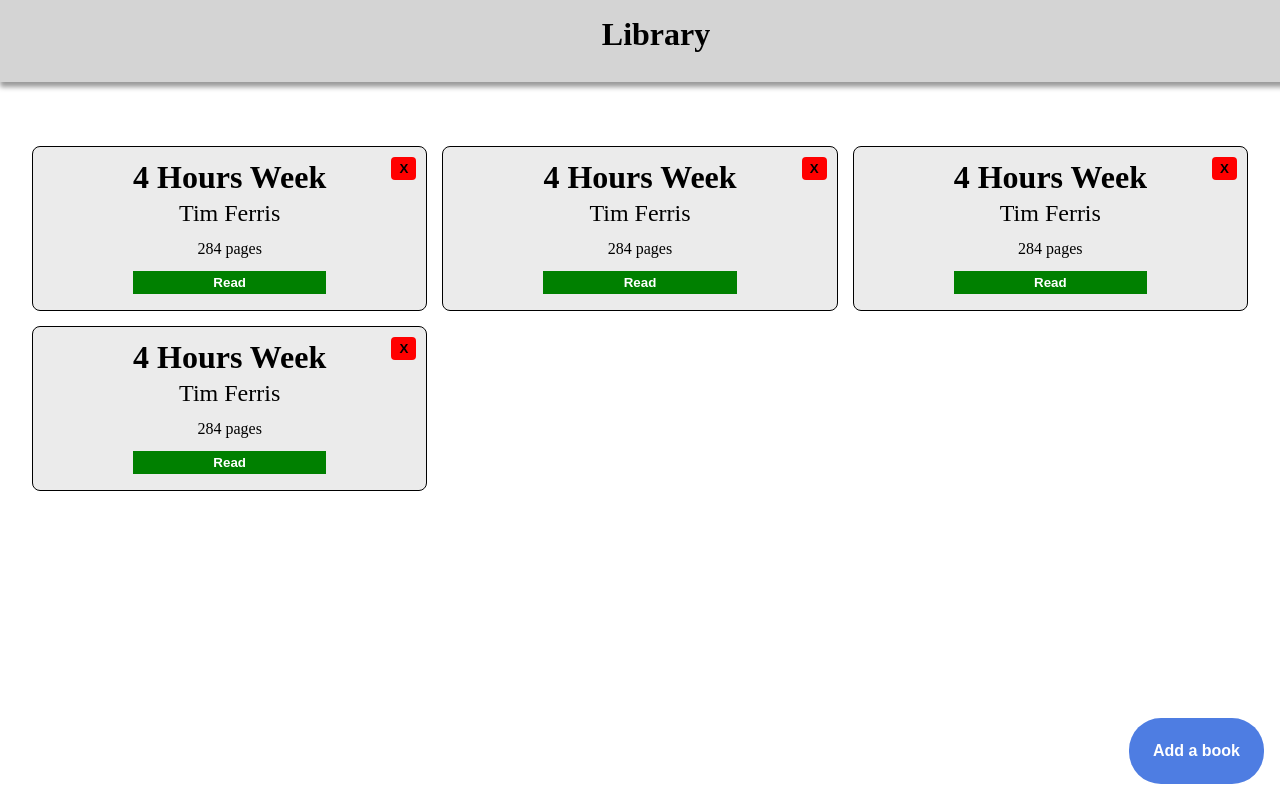
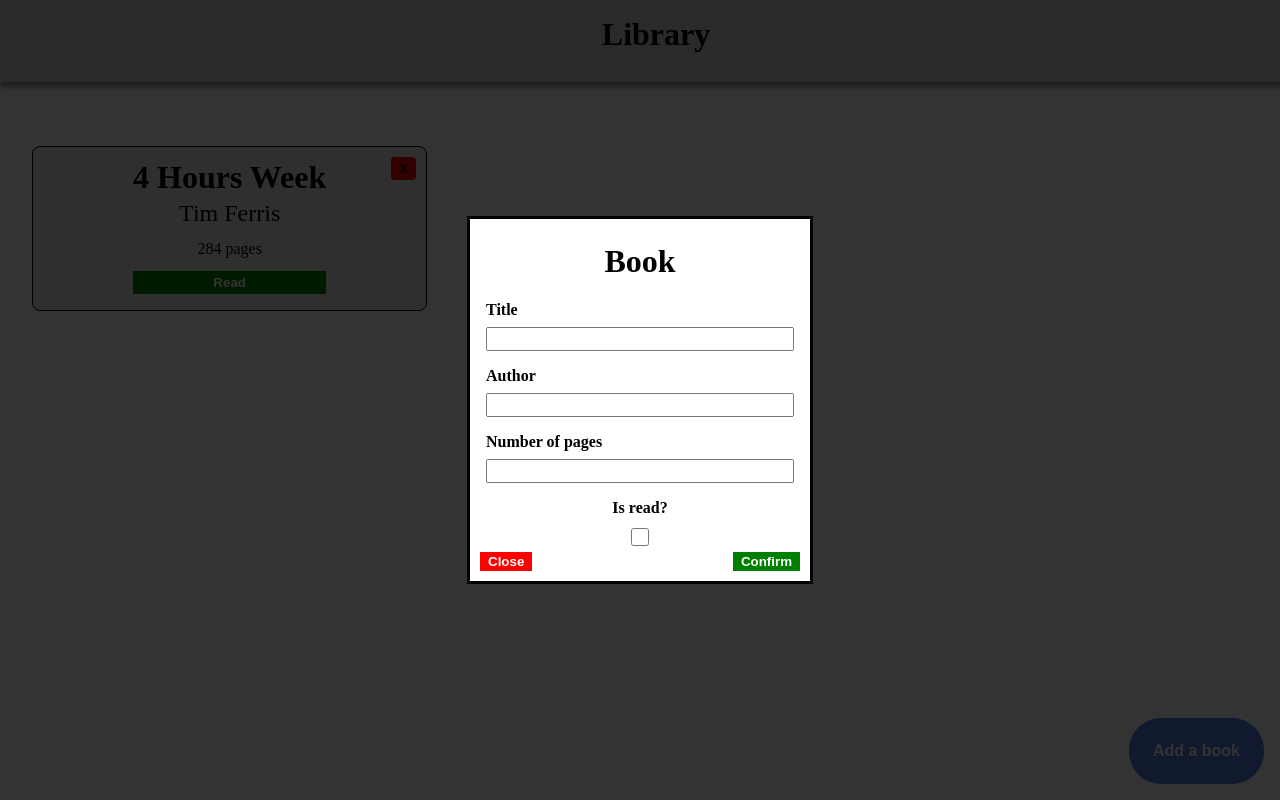
Before and after one commit to hledezma03/library, a plain HTML site: page index.html in a window 1280 px wide. Both pictures are taken after a click on the button "Add a book". Shown: the top 800 px of the page. Drawn offline with Linux system fonts and the light colour scheme.

Commit message:
Add styles to the dialog box

```diff
--- a/index.html
+++ b/index.html
@@ -9,24 +9,29 @@
 <body>
     <div class="page-title">Library</div>
     <dialog>
-        <button autofocus>Close</button>
         <form action="">
+            <h1>Book</h1>
             <p class="book-title">
-                <label for="title">Title: </label>
+                <label for="title">Title</label>
                 <input type="text" id="title">
             </p>
             <p class="book-author">
-                <label for="author">Author: </label>
+                <label for="author">Author</label>
                 <input type="text" id="author">
             </p>
             <p class="book-pages">
-                <label for="pages">Number of pages: </label>
+                <label for="pages">Number of pages</label>
                 <input type="number" id="pages">
             </p>
-            <input type="submit" value="Confirm">
+            <p class="read-book">
+                <label for="is-read" class="isRead">Is read?</label>
+                <input type="checkbox" id="is-read">
+            </p>
+            <button autofocus class="close-dialog">Close</button>
+            <button type="submit" class="submit-dialog">Confirm</button>
         </form>
-      </dialog>
-      <div class="books-container">
+    </dialog>
+    <div class="books-container">
         <div class="book">
             <div class="delete-button-container">
                 <button class="delete-book">X</button>
@@ -38,41 +43,8 @@
                 <button class="read">Read</button>
             </div>
         </div>
-        <div class="book">
-            <div class="delete-button-container">
-                <button class="delete-book">X</button>
-            </div>
-            <div class="info-container">
-                <h1 class="book-title-show">4 Hours Week</h1>
-                <p class="book-author-show">Tim Ferris</p>
-                <p class="pages-show">284 pages</p>
-                <button class="read">Read</button>
-            </div>
-        </div>
-        <div class="book">
-            <div class="delete-button-container">
-                <button class="delete-book">X</button>
-            </div>
-            <div class="info-container">
-                <h1 class="book-title-show">4 Hours Week</h1>
-                <p class="book-author-show">Tim Ferris</p>
-                <p class="pages-show">284 pages</p>
-                <button class="read">Read</button>
-            </div>
-        </div>
-        <div class="book">
-            <div class="delete-button-container">
-                <button class="delete-book">X</button>
-            </div>
-            <div class="info-container">
-                <h1 class="book-title-show">4 Hours Week</h1>
-                <p class="book-author-show">Tim Ferris</p>
-                <p class="pages-show">284 pages</p>
-                <button class="read">Read</button>
-            </div>
-        </div>
-      </div>
-      <button id="add-book">Add a book</button>
+    </div>
+    <button id="add-book">Add a book</button>
     <script src="script.js"></script>
 </body>
 </html>
--- a/script.js
+++ b/script.js
@@ -23,14 +23,13 @@ const player1 = new Player('Steve','X');
 const player2 = new Player('Mike', 'O');
 
 
-// const dialog = document.querySelector("dialog");
-// const showButton = document.querySelector("dialog + button");
-// const closeButton = document.querySelector("dialog button");
+const dialog = document.querySelector("dialog");
+const addBook = document.querySelector("#add-book");
 
-// // "Show the dialog" button opens the dialog modally
-// showButton.addEventListener("click", () => {
-//   dialog.showModal();
-// });
+// "Show the dialog" button opens the dialog modally
+addBook.addEventListener("click", () => {
+  dialog.showModal();
+})
 
 // // "Close" button closes the dialog
 // closeButton.addEventListener("click", () => {
--- a/style.css
+++ b/style.css
@@ -52,6 +52,7 @@ body {
 }
 
 h1 {
+    text-align: center;
     margin-top: 24px;
 }
 
@@ -84,3 +85,56 @@ button {
     width: 100%;
     padding: 4px 1rem;
 }
+
+
+
+.close-dialog {
+    background-color: red;
+    border: none;
+    padding: 2px 8px;
+    position: absolute;
+    bottom: 10px;
+    left: 10px;
+    font-weight: bolder;
+    color: #fff;
+}
+
+dialog {
+    position: relative;
+    padding: 0 1rem 1rem 1rem;
+}
+
+dialog::backdrop {
+    background: rgba(0, 0, 0, 0.8);
+}
+
+
+.submit-dialog {
+    background-color: green;
+    border: none;
+    position: absolute;
+    bottom: 10px;
+    right: 10px;
+    padding: 2px 8px;
+    font-weight: bolder;
+    color: #fff;
+}
+
+label {
+    margin-bottom: 8px;
+    font-weight: bold;
+}
+
+input{
+    width: 300px;
+    height: 18px;
+}
+
+.isRead {
+    text-align: center;
+}
+
+form > p {
+    display: flex;
+    flex-direction: column;
+}
```
